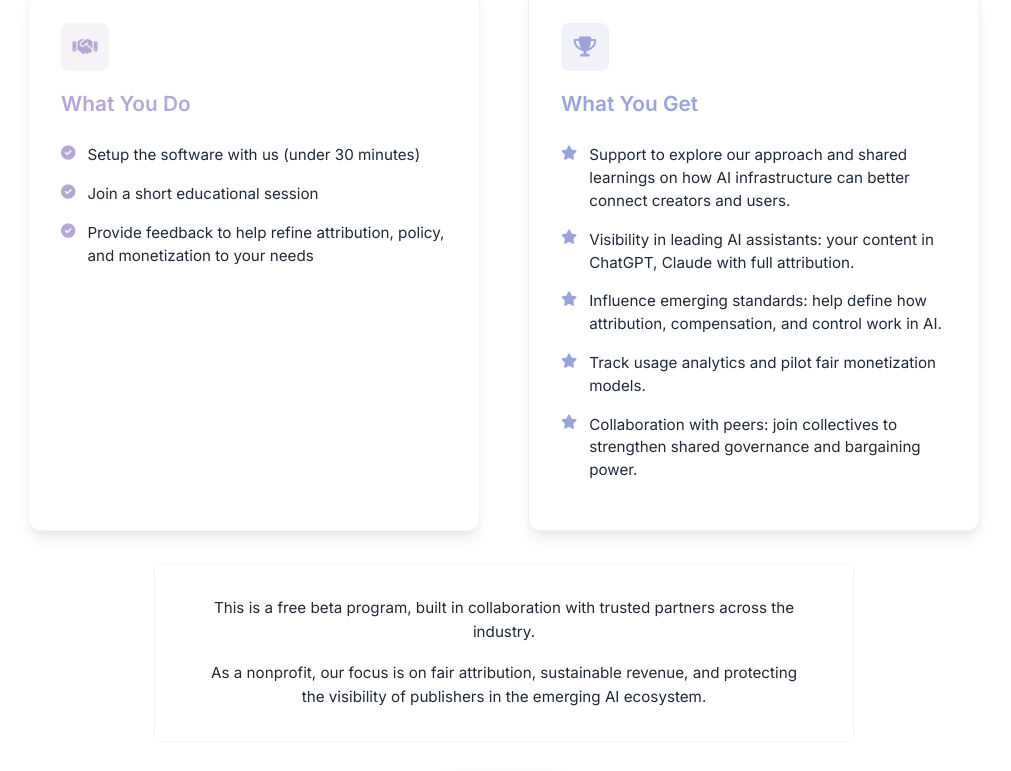
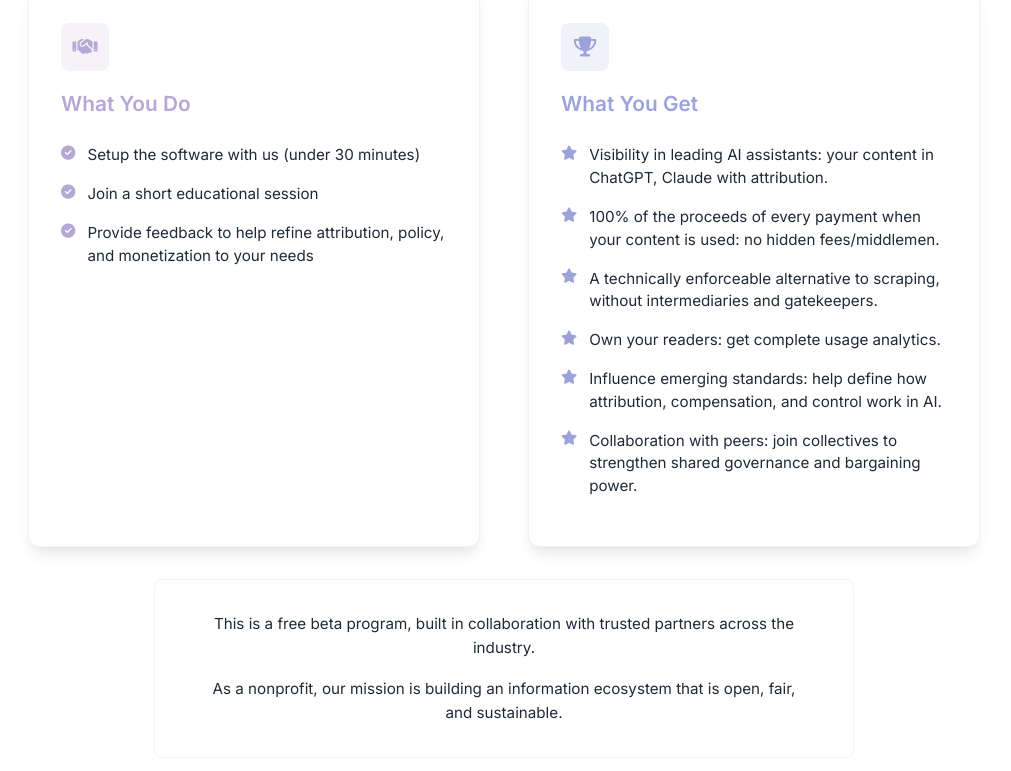
Before and after one commit to OpenMined/network-ensemble-extras, a plain HTML site: page for-publishers.html in a window 1280 px wide. Shown: the part 1634-2405 px from the top of the page, without its empty margins (136-1147 px from the left). Drawn offline with Linux system fonts and the light colour scheme.

Commit message:
Update contnet

```diff
--- a/for-publishers.html
+++ b/for-publishers.html
@@ -225,20 +225,25 @@
               <ul style="list-style: none; padding: 0; margin: 0;">
                 <li style="display: flex; align-items: flex-start; margin-bottom: 1rem; font-size: 0.95rem; line-height: 1.5; color: var(--text-primary);">
                   <i class="fas fa-star" style="color: var(--color-accent); margin-right: 0.75rem; margin-top: 0.1rem; font-size: 0.9rem;"></i>
-                  <span>Support to explore our approach and shared learnings on how AI infrastructure can better connect creators and users.</span>
+                  <span>Visibility in leading AI assistants: your content in ChatGPT, Claude with attribution.</span>
                 </li>
                 <li style="display: flex; align-items: flex-start; margin-bottom: 1rem; font-size: 0.95rem; line-height: 1.5; color: var(--text-primary);">
                   <i class="fas fa-star" style="color: var(--color-accent); margin-right: 0.75rem; margin-top: 0.1rem; font-size: 0.9rem;"></i>
-                  <span>Visibility in leading AI assistants: your content in ChatGPT, Claude with full attribution.</span>
+                  <span>100% of the proceeds of every payment when your content is used: no hidden fees/middlemen.</span>
+                </li>
+                <li style="display: flex; align-items: flex-start; margin-bottom: 1rem; font-size: 0.95rem; line-height: 1.5; color: var(--text-primary);">
+                  <i class="fas fa-star" style="color: var(--color-accent); margin-right: 0.75rem; margin-top: 0.1rem; font-size: 0.9rem;"></i>
+                  <span>A technically enforceable alternative to scraping, without intermediaries and gatekeepers.</span>
+                </li>
+                <li style="display: flex; align-items: flex-start; margin-bottom: 1rem; font-size: 0.95rem; line-height: 1.5; color: var(--text-primary);">
+                  <i class="fas fa-star" style="color: var(--color-accent); margin-right: 0.75rem; margin-top: 0.1rem; font-size: 0.9rem;"></i>
+                  <span>Own your readers: get complete usage analytics.</span>
                 </li>
                 <li style="display: flex; align-items: flex-start; margin-bottom: 1rem; font-size: 0.95rem; line-height: 1.5; color: var(--text-primary);">
                   <i class="fas fa-star" style="color: var(--color-accent); margin-right: 0.75rem; margin-top: 0.1rem; font-size: 0.9rem;"></i>
                   <span>Influence emerging standards: help define how attribution, compensation, and control work in AI.</span>
                 </li>
-                <li style="display: flex; align-items: flex-start; margin-bottom: 1rem; font-size: 0.95rem; line-height: 1.5; color: var(--text-primary);">
-                  <i class="fas fa-star" style="color: var(--color-accent); margin-right: 0.75rem; margin-top: 0.1rem; font-size: 0.9rem;"></i>
-                  <span>Track usage analytics and pilot fair monetization models.</span>
-                </li>
+
                 <li style="display: flex; align-items: flex-start; margin-bottom: 1rem; font-size: 0.95rem; line-height: 1.5; color: var(--text-primary);">
                   <i class="fas fa-star" style="color: var(--color-accent); margin-right: 0.75rem; margin-top: 0.1rem; font-size: 0.9rem;"></i>
                   <span>Collaboration with peers: join collectives to strengthen shared governance and bargaining power.</span>
@@ -252,7 +257,7 @@
               This is a free beta program, built in collaboration with trusted partners across the industry.
             </p>
             <p style="font-size: 0.95rem; line-height: 1.6; margin: 0 auto; color: var(--text-primary); font-weight: 300; max-width: 600px;">
-              As a nonprofit, our focus is on fair attribution, sustainable revenue, and protecting the visibility of publishers in the emerging AI ecosystem.
+              As a nonprofit, our mission is building an information ecosystem that is open, fair, and sustainable.
             </p>
           </div>
 
@@ -333,7 +338,7 @@
                 />
               </div>
 
-              <button type="submit" class="submit-btn">Join Publishers Beta</button>
+              <button type="submit" class="btn btn-primary" style="width: 100%;">Join Publishers Beta</button>
             </form>
           </div>
         </div>
```
Also changed, not shown: for-organizations.html (+0 -15 lines), index.html (+15 -0 lines).
